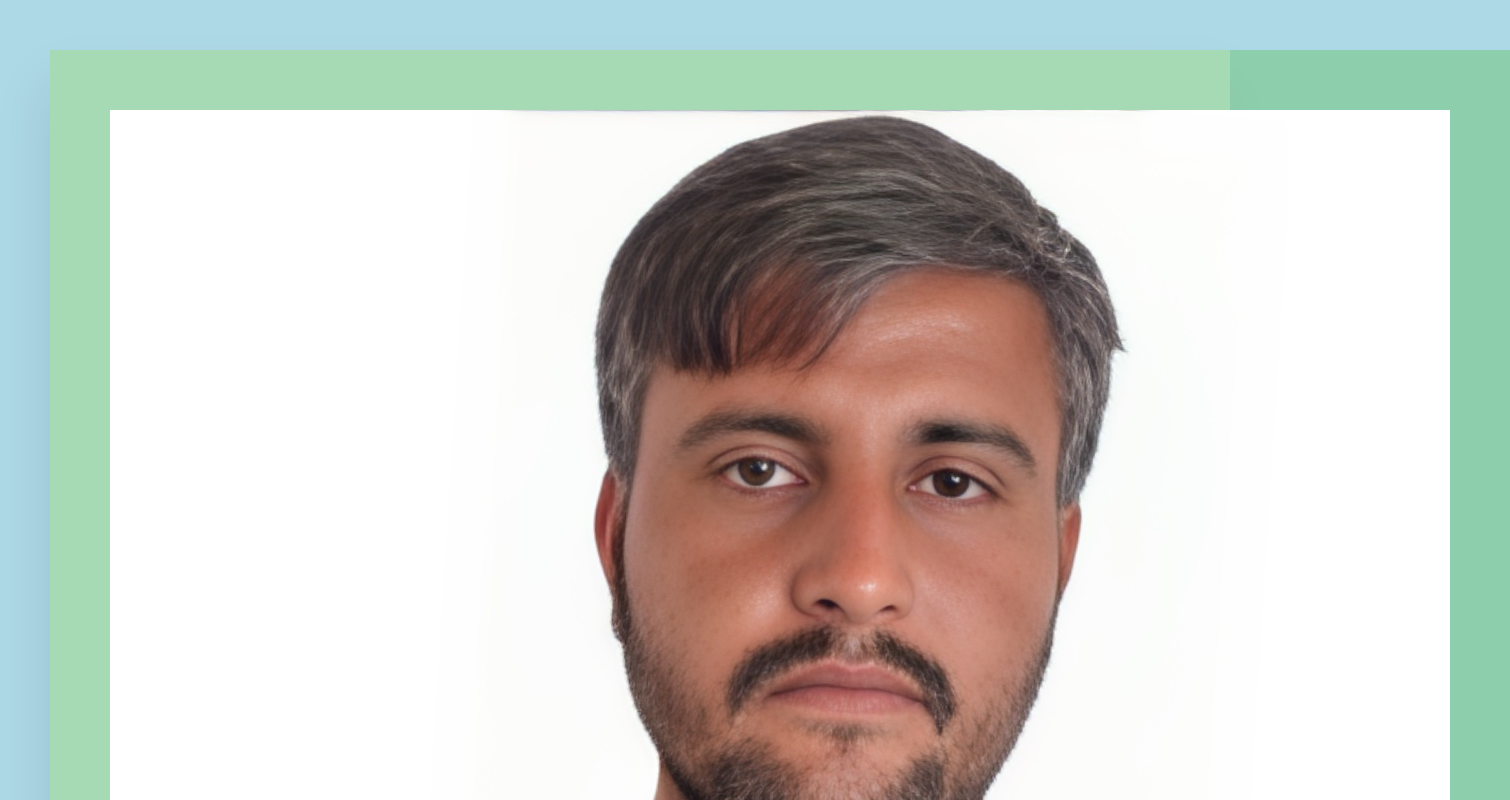
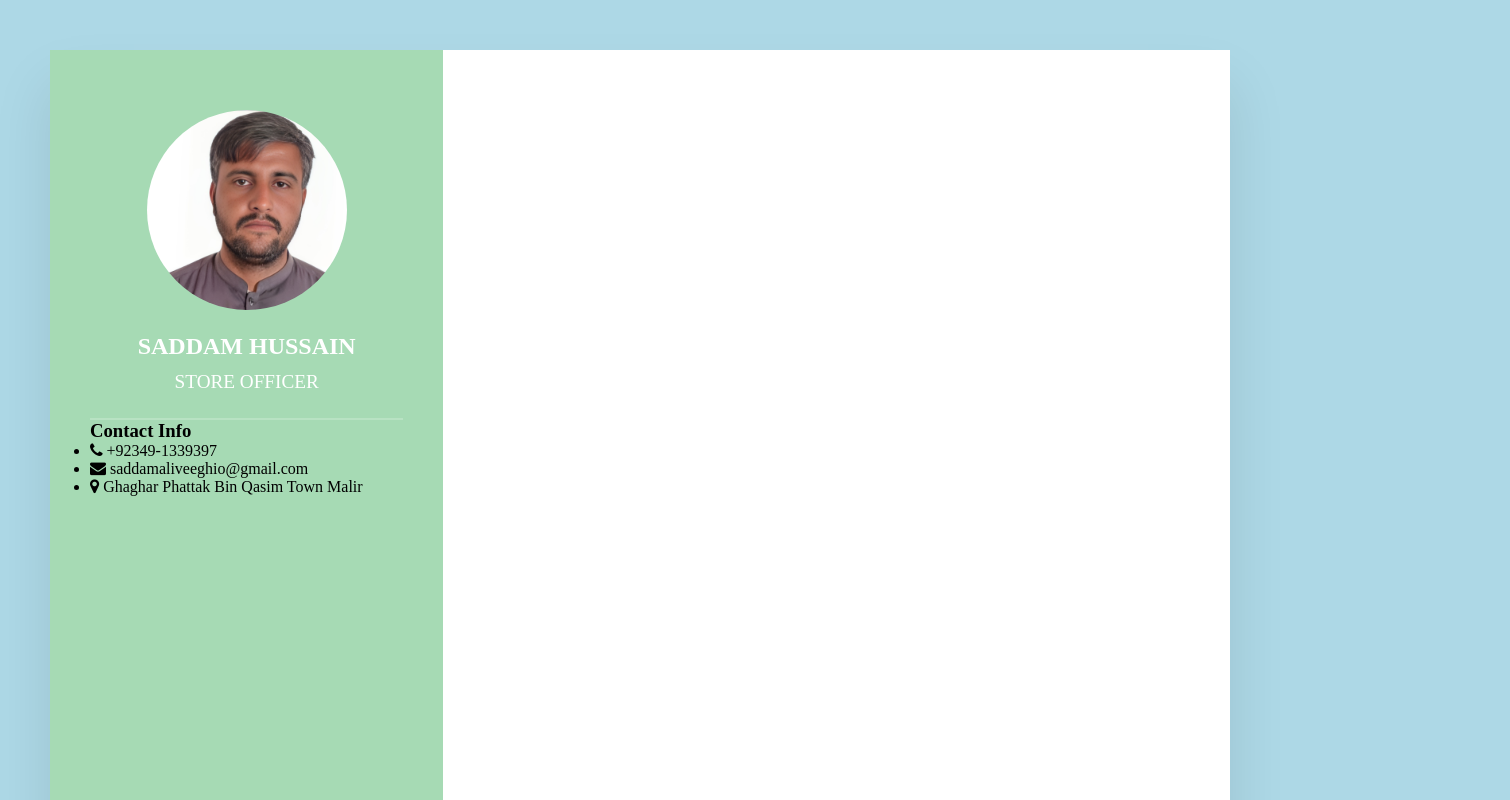
Before and after one commit to Saddamhussainveeghio/Resume, a plain HTML site: page index.html in a window 1280 px wide. Shown: the top 800 px of the page, 1510 px wide, since content can reach past the window. Drawn offline with Linux system fonts and the light colour scheme.

Commit message:
Contact Info

```diff
--- a/index.html
+++ b/index.html
@@ -3,6 +3,7 @@
 <head>
     <meta charset="UTF-8">
     <meta name="viewport" content="width=device-width, initial-scale=1.0">
+    <link rel="stylesheet" href="https://cdnjs.cloudflare.com/ajax/libs/font-awesome/4.7.0/css/font-awesome.css" integrity="sha512-5A8nwdMOWrSz20fDsjczgUidUBR8liPYU+WymTZP1lmY9G6Oc7HlZv156XqnsgNUzTyMefFTcsFH/tnJE/+xBg==" crossorigin="anonymous" referrerpolicy="no-referrer" />
     <title>My Resume</title>
     <link rel="stylesheet" href="style.css">
 </head>
@@ -15,6 +16,23 @@
                 </div>
                 <h2>Saddam Hussain <br><span>Store Officer</span></h2>
             </div>
+            <div class="contactInfo">
+                <h3 class="title">Contact Info</h3>
+                <ul>
+                    <li>
+                        <span class="icon"><i class="fa fa-phone" aria-hidden="true"></i></span>
+                        <span class="text">+92349-1339397</span>
+                    </li>
+                    <li>
+                        <span class="icon"><i class="fa fa-envelope" aria-hidden="true"></i></span>
+                        <span class="text">saddamaliveeghio@gmail.com</span>
+                    </li>
+                    <li>
+                        <span class="icon"><i class="fa fa-map-marker" aria-hidden="true"></i></span>
+                        <span class="text">Ghaghar Phattak Bin Qasim Town Malir</span>
+                    </li>
+                </ul>
+            </div>
         </div>
         <div class="nav-Right"></div>
     </div>
--- a/style.css
+++ b/style.css
@@ -34,6 +34,34 @@ body{
     padding: 20px;
     border-bottom: 2px solid rgba(255, 255, 255, 0.2);
 }
+.profile-text .imgbox{
+    position: relative;
+    width: 200px;
+    height: 200px;
+    border-radius: 50%;
+    overflow: hidden;
+}
+.profile-text .imgbox img{
+    position: absolute;
+    top: 0;
+    left: 0;
+    width: 100%;
+    height: 100%;
+    object-fit: cover;
+}
+.profile-text h2{
+    color: #fff;
+    font-size: 1.5em;
+    margin-top: 20px;
+    font-weight: 600;
+    text-transform: uppercase;
+    text-align: center;
+    line-height: 1.4em;
+}
+.profile-text h2 span{
+    font-size: 0.8em;
+    font-weight: 300;
+}
 .container .nav-right{
     position: relative;
     background: #fff;
```
